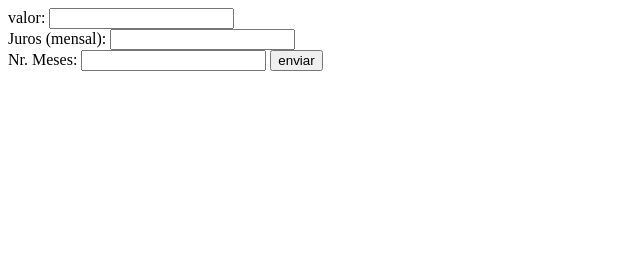
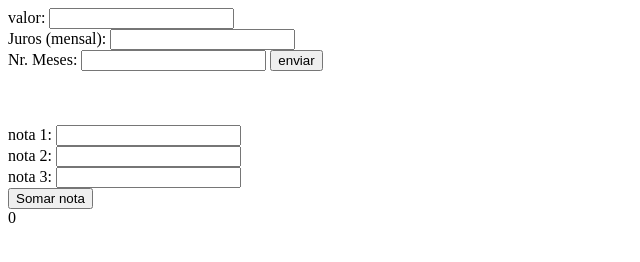
Before and after one commit to CalebeKun/primeiroe_3t, a plain HTML site: page index.html in a window 1280 px wide. Shown: the whole page, without its empty margins (0-640 px from the left). Drawn offline with Linux system fonts and the light colour scheme.

Commit message:
Update index.html

```diff
--- a/index.html
+++ b/index.html
@@ -12,5 +12,15 @@
     Juros (mensal): <input id="juros" type="text"><br>
     Nr. Meses: <input id="meses" type="text">
     <button onclick="calcula()">enviar</button>
+
+
+    <br><br><br><br>
+    nota 1: <input id="t1" type="text"><br>
+    nota 2: <input id="t2" type="text"><br>
+    nota 3: <input id="t3" type="text"><br>
+    <button onclick="sn()">Somar nota</button><br>
+
+    <span id="rult">0</span>
+
 </body>
 </html>
```
